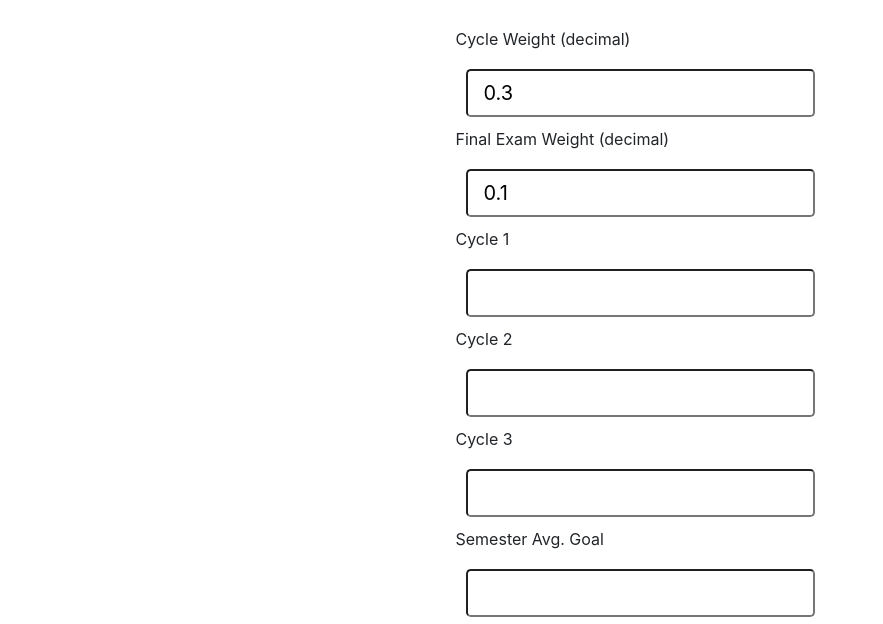
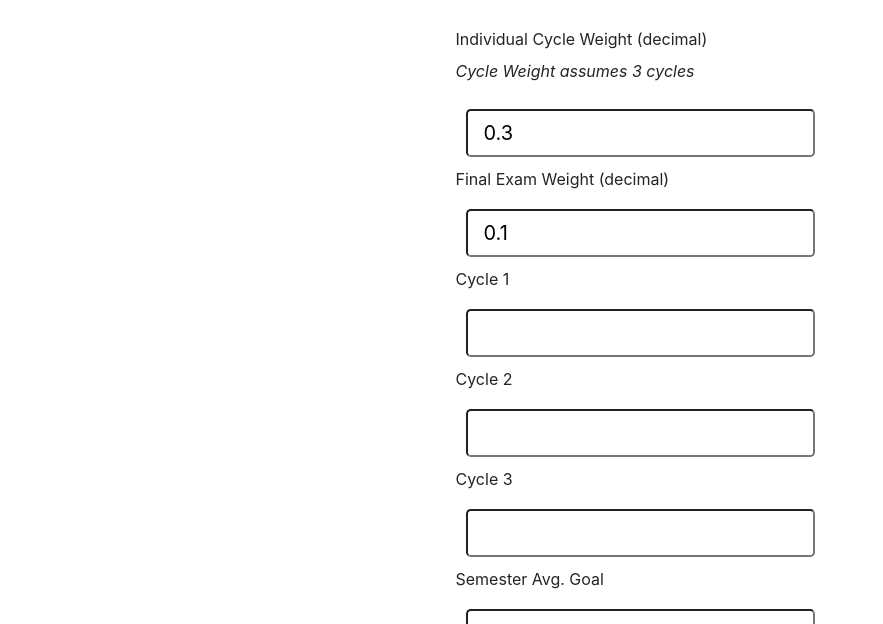
Before and after one commit to Axeinator/Grade-Tools, a website: page public/index.html in a window 1280 px wide. Shown: the part 107-731 px from the top of the page, without its empty margins (0-883 px from the left). Drawn offline with nearby package versions, Linux system fonts and the light colour scheme.

Commit message:
clarified cycle weight

```diff
--- a/public/index.html
+++ b/public/index.html
@@ -36,7 +36,8 @@
     <h1>Final Exam Calculator</h1>
     <div class="d-flex justify-content-center">
         <form name="grades">
-            <label for="cWeight">Cycle Weight (decimal)</label><br>
+            <label for="cWeight">Individual Cycle Weight (decimal)</label><br>
+            <p class="font-italic">Cycle Weight assumes 3 cycles</p>
             <input class="form-control-lg" id="cWeight" name="grade" value=0.3 required type="number" step="0.1"><br>
             <label for="fWeight">Final Exam Weight (decimal)</label><br>
             <input class="form-control-lg" id="fWeight" name="grade" value=0.1 required type="number" step="0.1"><br>
```
